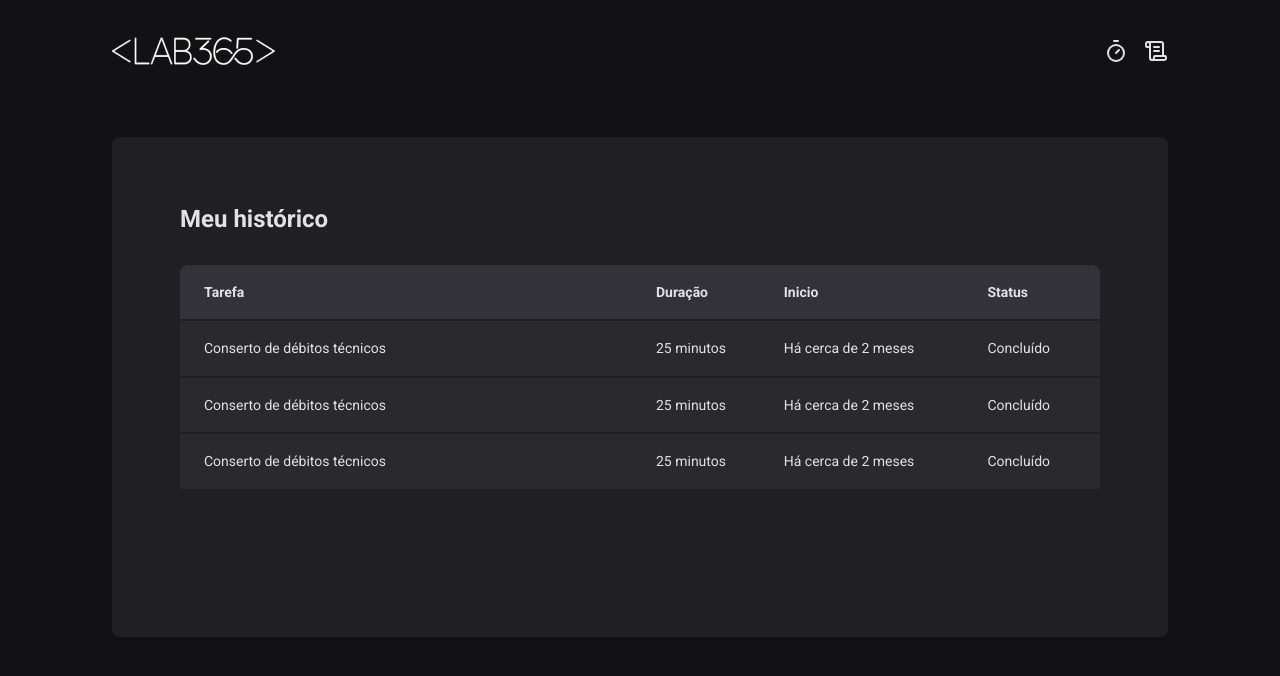
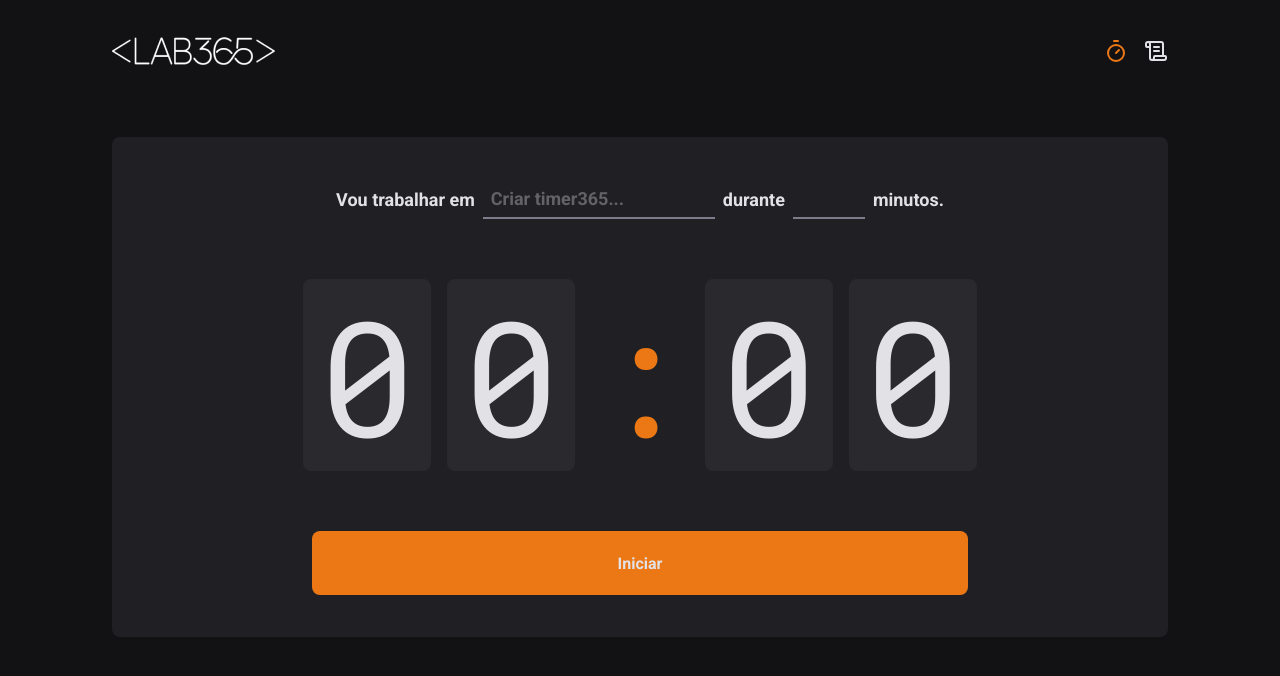
Before and after one commit to vhasckel/timer365, a React (Vite) app: page / in a window 1280 px wide. Shown: the top 676 px of the page. Built offline with nearby package versions, Linux system fonts and the light colour scheme.

Commit message:
feat: criação de paginação com react-router-dom

```diff
--- a/package.json
+++ b/package.json
@@ -13,7 +13,8 @@
     "lucide-react": "^0.439.0",
     "prop-types": "^15.8.1",
     "react": "^18.3.1",
-    "react-dom": "^18.3.1"
+    "react-dom": "^18.3.1",
+    "react-router-dom": "^6.26.1"
   },
   "devDependencies": {
     "@eslint/js": "^9.9.0",
--- a/src/App.jsx
+++ b/src/App.jsx
@@ -1,13 +1,11 @@
-import HistoryPage from "./pages/history";
-// import HomePage from "./pages/home";
-import Layout from "./template";
+import { RouterProvider } from "react-router-dom";
+import { routes } from "./routes";
 
 function App() {
   return (
-    <Layout title={"Home"}>
-      {/* <HomePage /> */}
-      <HistoryPage />
-    </Layout>
+    <>
+      <RouterProvider router={routes} />
+    </>
   );
 }
 
--- a/src/components/header/index.jsx
+++ b/src/components/header/index.jsx
@@ -1,4 +1,5 @@
 import React from "react";
+import { NavLink } from "react-router-dom";
 import { Timer, ScrollText } from "lucide-react";
 import "./header.css";
 
@@ -7,12 +8,12 @@ export default function Header() {
     <header className="container--header">
       <img src="/Logo.png" alt="Logotipo do Vite" />
       <nav>
-        <a href="#">
+        <NavLink to="/" end>
           <Timer size={24} />
-        </a>
-        <a href="#">
+        </NavLink>
+        <NavLink to="/historico" end>
           <ScrollText size={24} />
-        </a>
+        </NavLink>
       </nav>
     </header>
   );
--- a/src/pages/history/index.jsx
+++ b/src/pages/history/index.jsx
@@ -2,7 +2,7 @@ import React from "react";
 import { Status } from "../../components/status";
 import "./history.css";
 
-export default function HistoryPage() {
+export function HistoryPage() {
   return (
     <div className="container--history">
       <h1>Meu histórico</h1>
--- a/src/pages/home/index.jsx
+++ b/src/pages/home/index.jsx
@@ -4,7 +4,7 @@ import NewCycle from "../../components/new-cycle";
 import "./home.css";
 import Button from "../../components/button";
 
-export default function HomePage() {
+export function HomePage() {
   return (
     <div className="container--home">
       <NewCycle />
--- /dev/null
+++ b/src/routes/index.jsx
@@ -0,0 +1,22 @@
+import { createBrowserRouter } from "react-router-dom";
+import { HomePage } from "../pages/home";
+import { HistoryPage } from "../pages/history";
+import { Layout } from "../template";
+
+export const routes = createBrowserRouter([
+  {
+    path: "/", // caminho
+    element: <Layout />, // componente que vai renderizar em tela
+    // nested routes
+    children: [
+      {
+        path: "/", // caminho da pagina,
+        element: <HomePage />,
+      },
+      {
+        path: "/historico",
+        element: <HistoryPage />,
+      },
+    ],
+  },
+]);
--- a/src/template/index.jsx
+++ b/src/template/index.jsx
@@ -1,19 +1,17 @@
 import React from "react";
+import { Outlet } from "react-router-dom";
 import Header from "../components/header";
-import PropTypes from "prop-types";
 import "./template.css";
 
-export default function Layout({ children }) {
+export function Layout({ children }) {
   return (
     <>
       <Header />
       <main className="container--template">
-        <div className="container--template-contents">{children}</div>
+        <div className="container--template-contents">
+          <Outlet />
+        </div>
       </main>
     </>
   );
 }
-
-Layout.propTypes = {
-  children: PropTypes.node.isRequired,
-};
```
Also changed, not shown: 1 other file (tests, documents, lock files or other folders).
